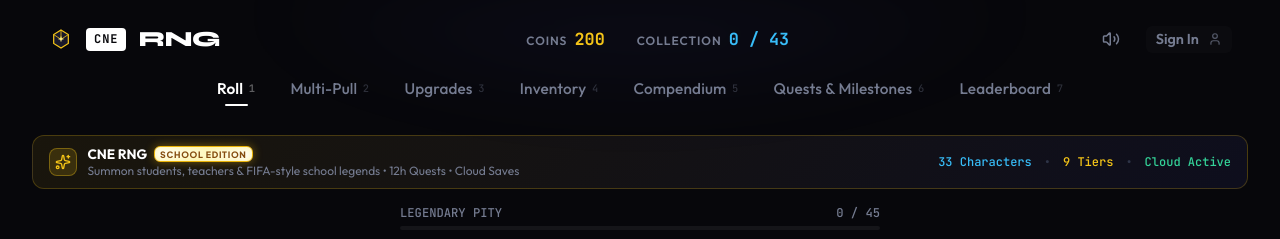
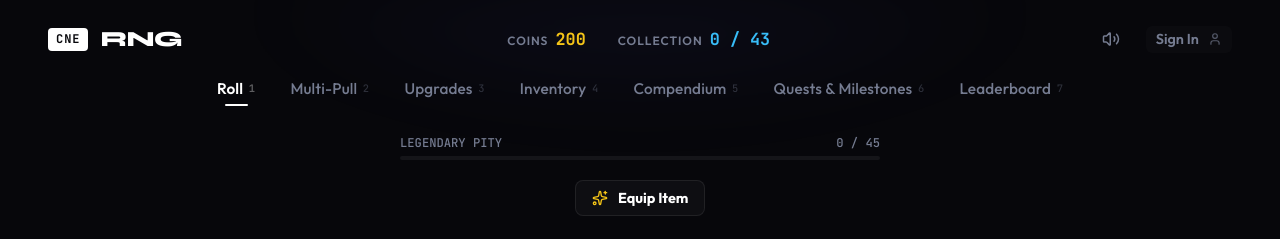
Before and after one commit to Fluydo/cne-rng, a plain HTML site: page index.html in a window 1280 px wide. Shown: the top 239 px of the page. Drawn offline with nearby package versions, Linux system fonts and the light colour scheme; no server answers.

Commit message:
Restore original clean top-left brand header and remove banner

```diff
--- a/index.html
+++ b/index.html
@@ -1511,15 +1511,6 @@ main {
 <!-- HEADER -->
 <header>
   <div class="brand" onclick="switchTab('roll')">
-    <div style="width:26px; height:26px; flex-shrink:0; display:flex; align-items:center;">
-      <svg viewBox="0 0 64 64" width="100%" height="100%">
-        <polygon points="32,10 50,21 50,43 32,54 14,43 14,21" fill="#18182b" stroke="#f5c518" stroke-width="3"/>
-        <line x1="32" y1="10" x2="32" y2="33" stroke="#f5c518" stroke-width="2"/>
-        <line x1="14" y1="21" x2="32" y2="33" stroke="#f5c518" stroke-width="2"/>
-        <line x1="50" y1="21" x2="32" y2="33" stroke="#f5c518" stroke-width="2"/>
-        <polygon points="32,24 34,30 40,32 34,34 32,40 30,34 24,32 30,30" fill="#fef08a"/>
-      </svg>
-    </div>
     <span class="brand-badge">CNE</span>
     <span class="brand-title">RNG</span>
   </div>
@@ -1566,28 +1557,6 @@ main {
 
   <!-- ROLL VIEW -->
   <div class="view-section active" id="view-roll">
-
-    <!-- SCHOOL EDITION HERO BANNER -->
-    <div class="webpage-hero-banner" style="display:flex; align-items:center; justify-content:space-between; flex-wrap:wrap; gap:0.5rem; background:linear-gradient(135deg, rgba(245,197,24,0.08) 0%, rgba(99,102,241,0.08) 100%); border:1px solid rgba(245,197,24,0.22); border-radius:12px; padding:0.6rem 1rem; margin-bottom:1rem;">
-      <div style="display:flex; align-items:center; gap:0.65rem;">
-        <div style="width:28px; height:28px; border-radius:8px; background:rgba(245,197,24,0.15); display:flex; align-items:center; justify-content:center; border:1px solid rgba(245,197,24,0.35); flex-shrink:0;">
-          <i data-lucide="sparkles" style="width:16px; height:16px; color:var(--accent-gold);"></i>
-        </div>
-        <div>
-          <div style="font-weight:700; font-size:0.85rem; color:#fff; display:flex; align-items:center; gap:0.4rem;">
-            CNE RNG <span class="rarity-tag bg-tier-legend" style="font-size:0.55rem; padding:0.1rem 0.35rem;">SCHOOL EDITION</span>
-          </div>
-          <div style="font-size:0.75rem; color:var(--text-muted);">Summon students, teachers &amp; FIFA-style school legends • 12h Quests • Cloud Saves</div>
-        </div>
-      </div>
-      <div style="display:flex; align-items:center; gap:0.75rem; font-family:'JetBrains Mono',monospace; font-size:0.75rem;">
-        <span style="color:#38bdf8;">33 Characters</span>
-        <span style="color:var(--text-dim);">•</span>
-        <span style="color:var(--accent-gold);">9 Tiers</span>
-        <span style="color:var(--text-dim);">•</span>
-        <span style="color:#34d399;">Cloud Active</span>
-      </div>
-    </div>
 
     <!-- PITY PROGRESS TRACK -->
     <div class="pity-wrapper">
```
